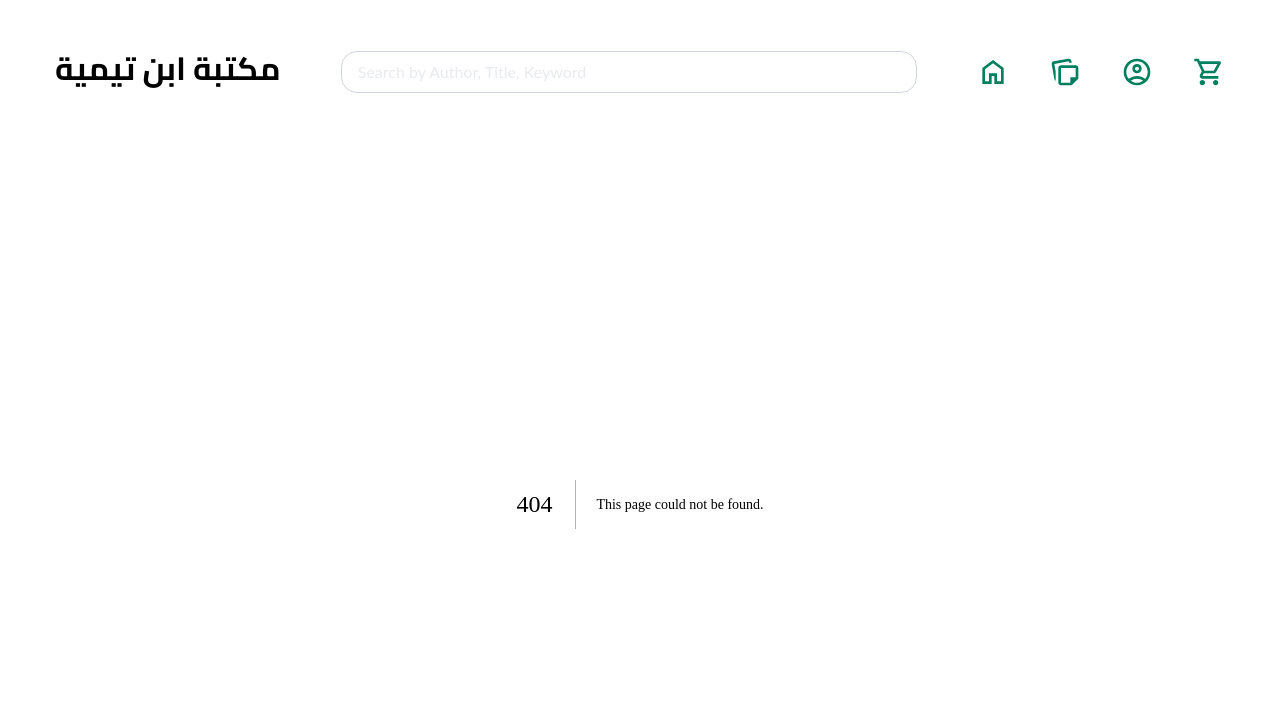
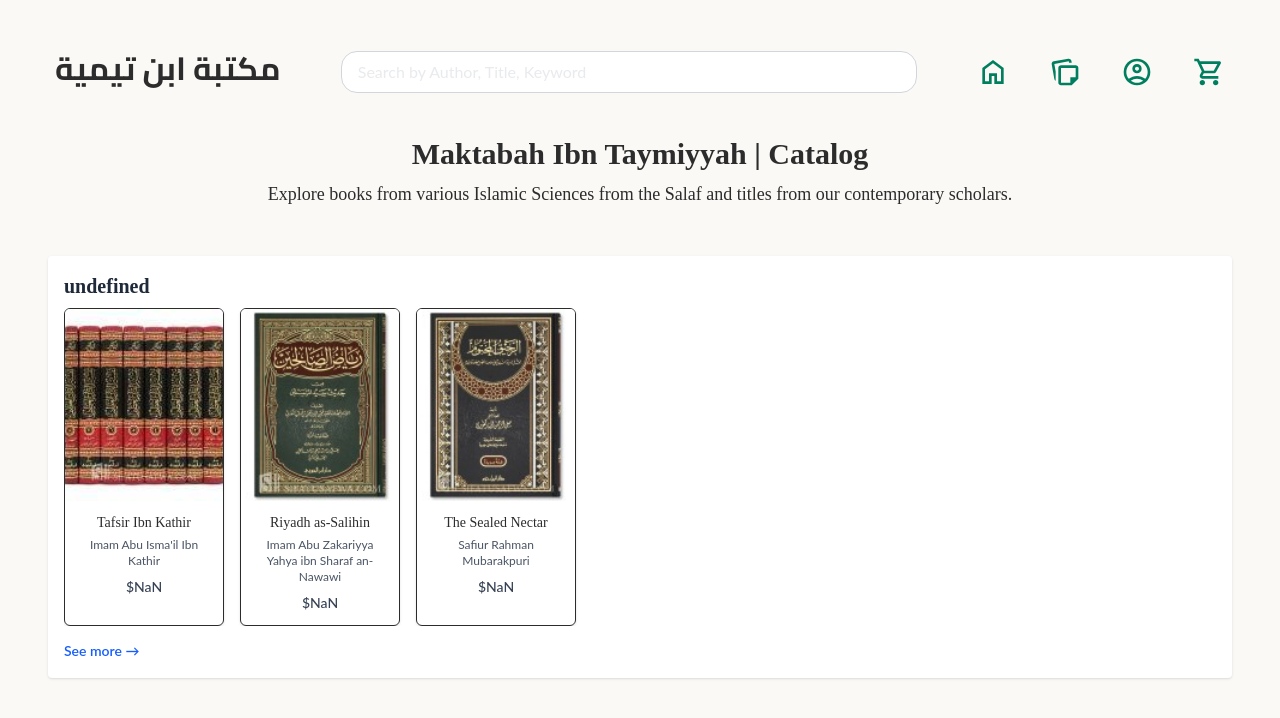
Before and after one commit to mohammadr09/maktabah-ibn-taymiyyah, a Next.js app: page /pages/catalog in a window 1280 px wide. Before the commit this address had no page. Shown: the top 718 px of the page. Built offline with nearby package versions, Linux system fonts and the light colour scheme.

Commit message:
v1.01 - Catalog Page

```diff
--- /dev/null
+++ b/src/app/pages/catalog/page.tsx
@@ -0,0 +1,86 @@
+// catalog/page.tsx
+
+import { products } from "@/lib/data/test/data";
+import { Product } from "@/lib/types/product";
+
+import Link from "next/link";
+
+const groupBooksByScience = (books: typeof products) => {
+    const groups: { [science: string]: typeof products } = {};
+    for (const book of books) {
+        if (!groups[book.science]) {
+            groups[book.science] = [];
+        }
+        groups[book.science].push(book);
+    }
+    return groups;
+};
+
+export default function Catalog() {
+    const booksByScience = groupBooksByScience(products);
+
+    const sciencePathMap: Record<Product["science"], string> = {
+        "Tafsir": "/catalog/sciences/tafsir",
+        "Hadith": "/catalog/sciences/hadith",
+        "Adab": "/catalog/sciences/adab",
+        "Arabic Language": "/catalog/sciences/arabic-lang",
+        "Seerah": "/catalog/sciences/seerah",
+        "Aqeedah": "/catalog/sciences/aqeedah",
+        "Fiqh - General": "/catalog/sciences/fiqh/general-fiqh",
+        "Hanafi Fiqh": "/catalog/sciences/fiqh/hanafi",
+        "Shafi'i Fiqh": "/catalog/sciences/fiqh/shafi",
+        "Maliki Fiqh": "/catalog/sciences/fiqh/maliki",
+        "Hanbali Fiqh": "/catalog/sciences/fiqh/hanbali",
+    };
+
+    return (
+        <div className="px-4 sm:px-12">
+            {/* Header */}
+            <div className="text-center mt-8 mb-12">
+                <h1 className="text-xl sm:text-3xl font-bold font-english-serif">Maktabah Ibn Taymiyyah | Catalog</h1>
+                <p className="text-base sm:text-lg font-english-serif mt-2">
+                    Explore books from various Islamic Sciences from the Salaf and titles from our contemporary scholars.
+                </p>
+            </div>
+
+            {/* Books grouped by science */}
+            <div className="space-y-10">
+                {Object.entries(booksByScience).map(([science, books]) => {
+                    const typedScience = science as Product["science"];
+                    return (
+                        <div key={science} className="bg-white rounded shadow-sm p-4">
+                            <h2 className="text-lg sm:text-xl font-semibold mb-2 text-gray-800">{science}</h2>
+
+                            <div className="overflow-x-auto">
+                                <div className="flex gap-4">
+                                    {books.map((book) => (
+                                        <div key={book.id} className="group w-[160px] flex-shrink-0 border rounded-md overflow-hidden shadow-sm hover:shadow-md transition duration-200">
+                                            <img src={book.image} alt={book.name} className="w-full h-48 object-cover" />
+                                            <div className="p-3 text-center text-sm">
+                                                <h3 className="font-medium">{book.name}</h3>
+                                                <p className="text-gray-600 text-xs mt-1">{book.author}</p>
+                                                <div className="mt-2 relative text-sm font-medium text-gray-700">
+                                                    <span className="group-hover:opacity-0 transition duration-200">${(book.price / 100).toFixed(2)}</span>
+                                                    <button className="absolute inset-0 opacity-0 group-hover:opacity-100 text-blue-600 hover:underline transition duration-200 cursor-pointer">
+                                                        Add to Cart
+                                                    </button>
+                                                </div>
+                                            </div>
+                                        </div>
+                                    ))}
+                                </div>
+                            </div>
+
+                            <div className="mt-3">
+                                <Link href={sciencePathMap[typedScience]}>
+                                    <button className="text-blue-600 hover:underline text-sm cursor-pointer">See more →</button>
+                                </Link>
+                            </div>
+                        </div>
+                    );
+                })}
+            </div>
+
+        </div>
+    );
+}
```
